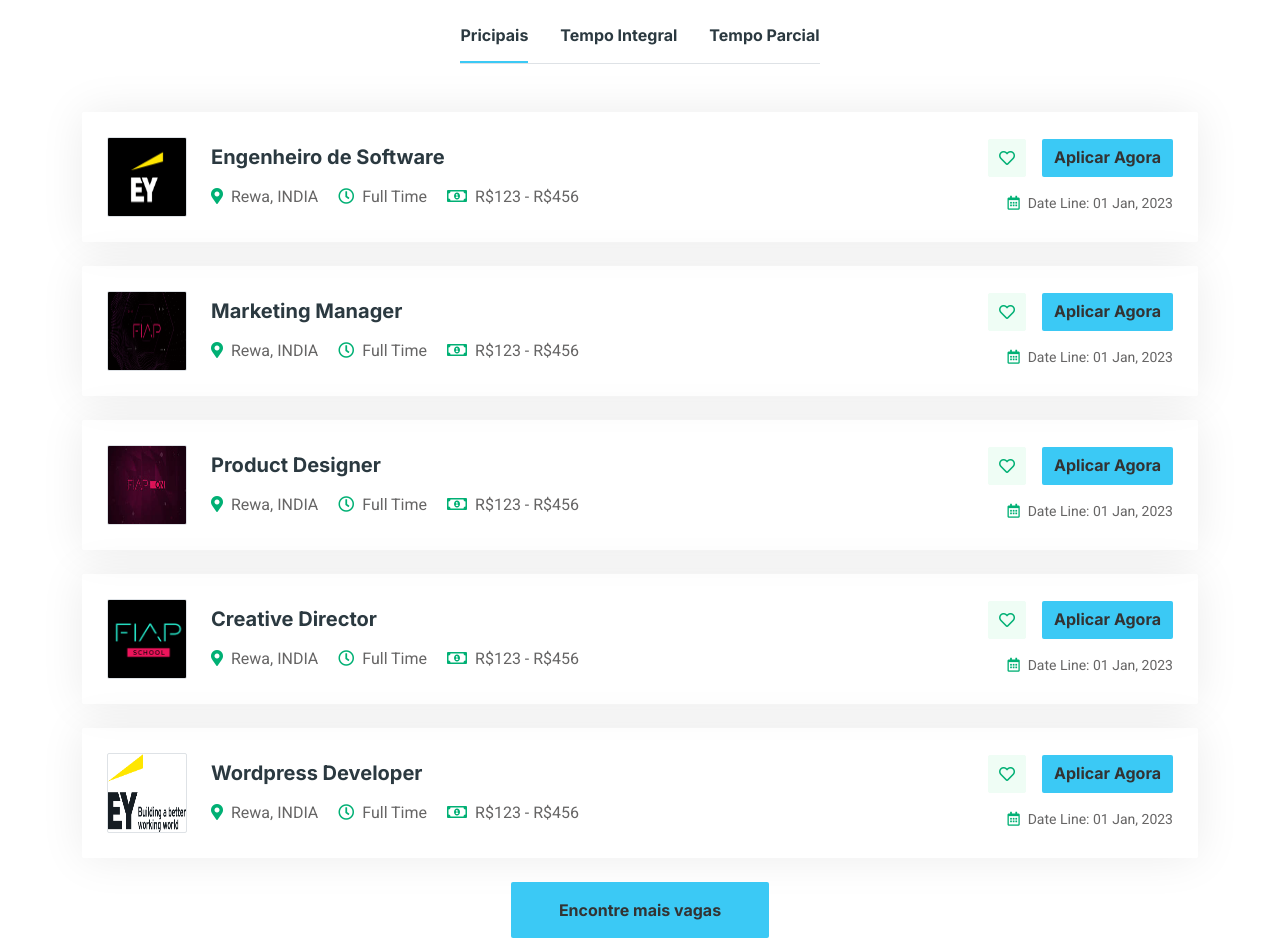
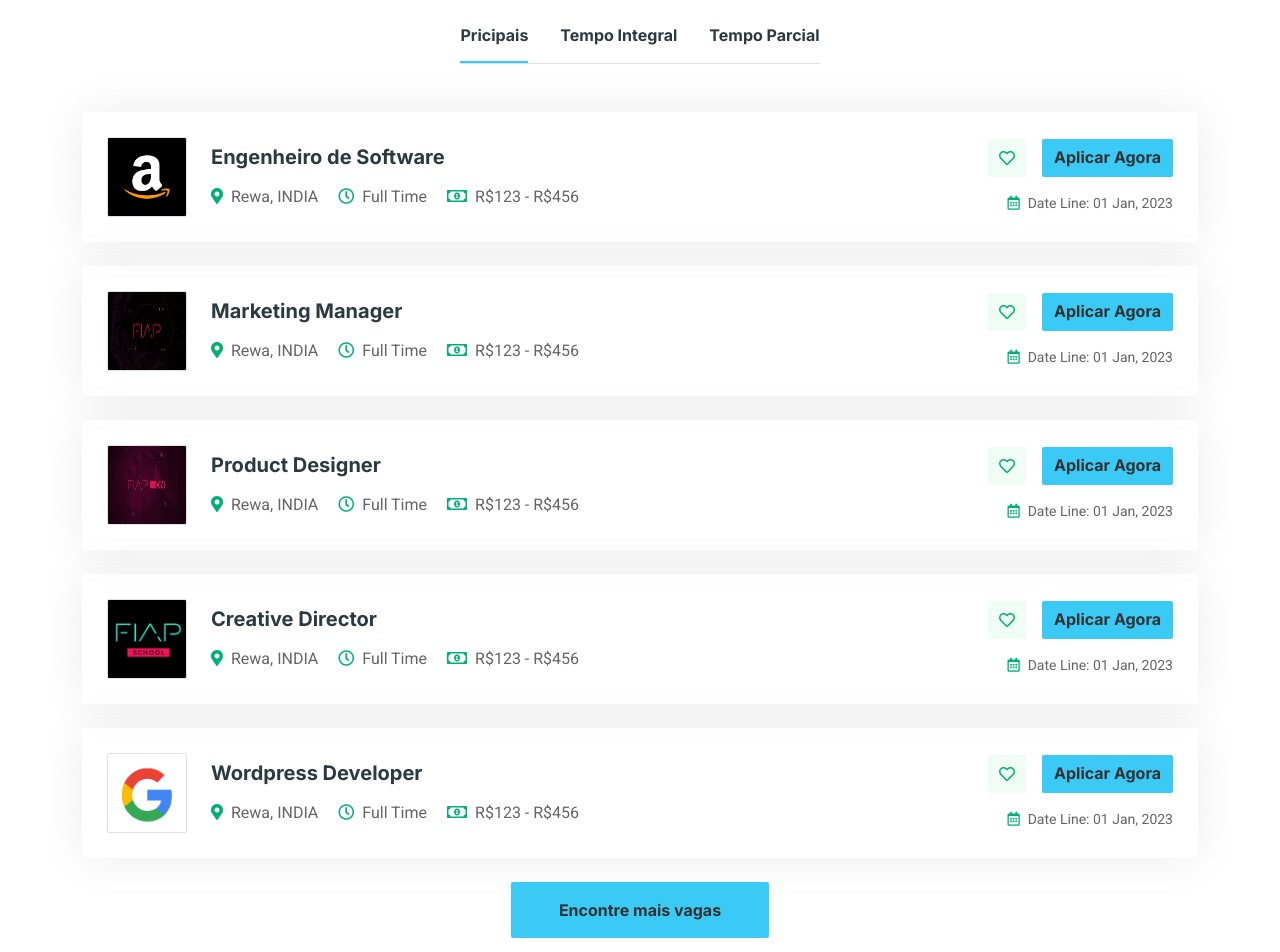
Before and after one commit to Ideraldo/ChallengeTeste, a plain HTML site: page job-list.html in a window 1280 px wide. Shown: the part 640-1592 px from the top of the page. Drawn offline with nearby package versions, Linux system fonts and the light colour scheme; a script that the page names is missing.

Commit message:
Removendo mais a EY

```diff
--- a/job-list.html
+++ b/job-list.html
@@ -109,7 +109,7 @@
                             <div class="job-item p-4 mb-4">
                                 <div class="row g-4">
                                     <div class="col-sm-12 col-md-8 d-flex align-items-center">
-                                        <img class="flex-shrink-0 img-fluid border rounded" src="img/com-logo-1.jpg" alt="" style="width: 80px; height: 80px;">
+                                        <img class="flex-shrink-0 img-fluid border rounded" src="img/logo_amazon.png" alt="" style="width: 80px; height: 80px;">
                                         <div class="text-start ps-4">
                                             <h5 class="mb-3">Engenheiro de Software</h5>
                                             <span class="text-truncate me-3"><i class="fa fa-map-marker-alt text-primary me-2"></i>Rewa, INDIA</span>
@@ -189,7 +189,7 @@
                             <div class="job-item p-4 mb-4">
                                 <div class="row g-4">
                                     <div class="col-sm-12 col-md-8 d-flex align-items-center">
-                                        <img class="flex-shrink-0 img-fluid border rounded" src="img/com-logo-5.jpg" alt="" style="width: 80px; height: 80px;">
+                                        <img class="flex-shrink-0 img-fluid border rounded" src="img/google.jpg" alt="" style="width: 80px; height: 80px;">
                                         <div class="text-start ps-4">
                                             <h5 class="mb-3">Wordpress Developer</h5>
                                             <span class="text-truncate me-3"><i class="fa fa-map-marker-alt text-primary me-2"></i>Rewa, INDIA</span>
@@ -212,7 +212,7 @@
                             <div class="job-item p-4 mb-4">
                                 <div class="row g-4">
                                     <div class="col-sm-12 col-md-8 d-flex align-items-center">
-                                        <img class="flex-shrink-0 img-fluid border rounded" src="img/com-logo-1.jpg" alt="" style="width: 80px; height: 80px;">
+                                        <img class="flex-shrink-0 img-fluid border rounded" src="img/logo_amazon.png" alt="" style="width: 80px; height: 80px;">
                                         <div class="text-start ps-4">
                                             <h5 class="mb-3">Engenheiro de Software</h5>
                                             <span class="text-truncate me-3"><i class="fa fa-map-marker-alt text-primary me-2"></i>Rewa, INDIA</span>
@@ -292,7 +292,7 @@
                             <div class="job-item p-4 mb-4">
                                 <div class="row g-4">
                                     <div class="col-sm-12 col-md-8 d-flex align-items-center">
-                                        <img class="flex-shrink-0 img-fluid border rounded" src="img/com-logo-5.jpg" alt="" style="width: 80px; height: 80px;">
+                                        <img class="flex-shrink-0 img-fluid border rounded" src="img/google.jpg" alt="" style="width: 80px; height: 80px;">
                                         <div class="text-start ps-4">
                                             <h5 class="mb-3">Wordpress Developer</h5>
                                             <span class="text-truncate me-3"><i class="fa fa-map-marker-alt text-primary me-2"></i>Rewa, INDIA</span>
@@ -315,7 +315,7 @@
                             <div class="job-item p-4 mb-4">
                                 <div class="row g-4">
                                     <div class="col-sm-12 col-md-8 d-flex align-items-center">
-                                        <img class="flex-shrink-0 img-fluid border rounded" src="img/com-logo-1.jpg" alt="" style="width: 80px; height: 80px;">
+                                        <img class="flex-shrink-0 img-fluid border rounded" src="img/logo_amazon.png" alt="" style="width: 80px; height: 80px;">
                                         <div class="text-start ps-4">
                                             <h5 class="mb-3">Engenheiro de Software</h5>
                                             <span class="text-truncate me-3"><i class="fa fa-map-marker-alt text-primary me-2"></i>Rewa, INDIA</span>
@@ -395,7 +395,7 @@
                             <div class="job-item p-4 mb-4">
                                 <div class="row g-4">
                                     <div class="col-sm-12 col-md-8 d-flex align-items-center">
-                                        <img class="flex-shrink-0 img-fluid border rounded" src="img/com-logo-5.jpg" alt="" style="width: 80px; height: 80px;">
+                                        <img class="flex-shrink-0 img-fluid border rounded" src="img/google.jpg" alt="" style="width: 80px; height: 80px;">
                                         <div class="text-start ps-4">
                                             <h5 class="mb-3">Wordpress Developer</h5>
                                             <span class="text-truncate me-3"><i class="fa fa-map-marker-alt text-primary me-2"></i>Rewa, INDIA</span>
@@ -437,7 +437,7 @@
                         <h5 class="text-white mb-4">Contato</h5>
                         <p class="mb-2"><i class="fa fa-map-marker-alt me-3"></i>São Paulo - SP, BRASIL</p>
                         <p class="mb-2"><i class="fa fa-phone-alt me-3"></i>+55 11 9 12345678</p>
-                        <p class="mb-2"><i class="fa fa-envelope me-3"></i>info@eyinstitute.com</p>
+                        <p class="mb-2"><i class="fa fa-envelope me-3"></i>info@everymind.com</p>
                         <div class="d-flex pt-2">
                             <a class="btn btn-outline-light btn-social" href=""><i class="fab fa-twitter"></i></a>
                             <a class="btn btn-outline-light btn-social" href=""><i class="fab fa-facebook-f"></i></a>
```
Also changed, not shown: curruculum-detail.html (+1 -1 lines), index.html (+9 -9 lines), job-detail.html (+1 -1 lines), job-positions.html (+1 -1 lines), login.html (+1 -1 lines), recruiter-page.html (+1 -1 lines), img/google.jpg (added), img/logo_amazon.png (added).
